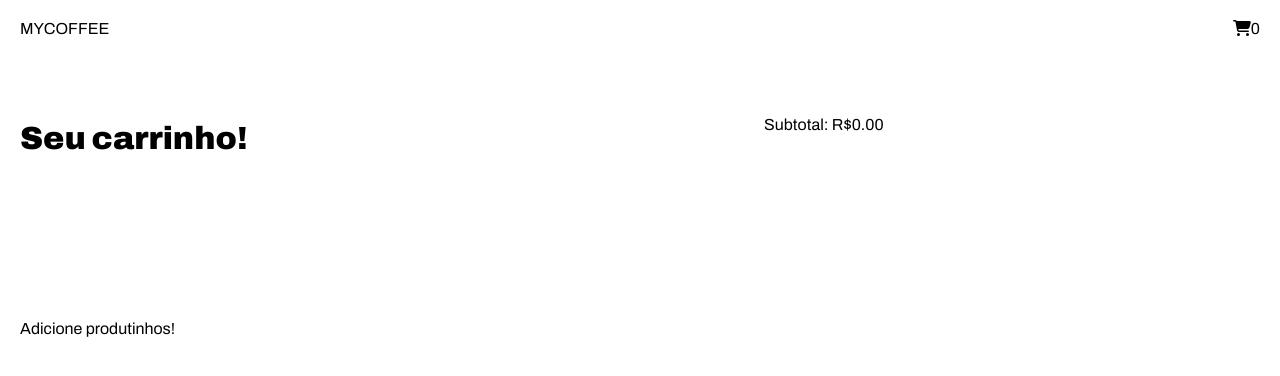
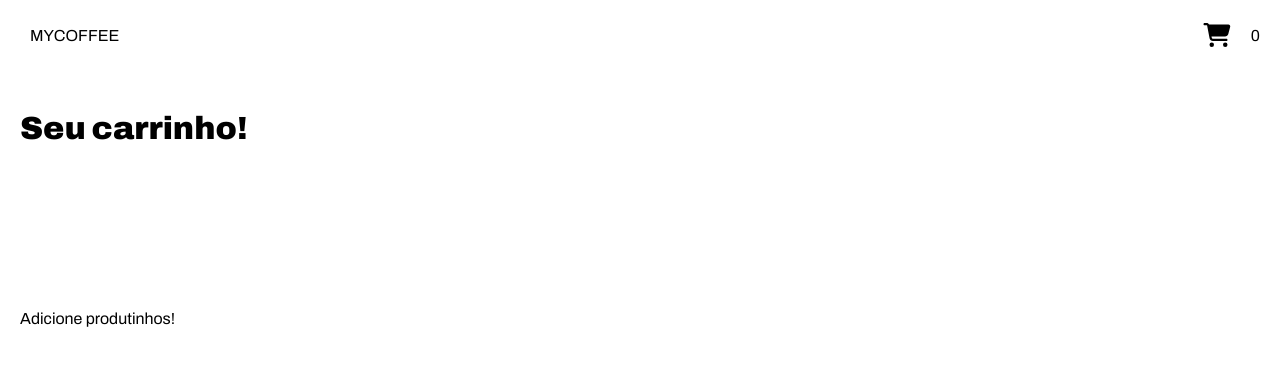
Before and after one commit to leonardonicola/mycoffee, a Vue app: page /cart in a window 1280 px wide. Shown: the top 376 px of the page. Built offline with nearby package versions, Linux system fonts and the light colour scheme; what vue-prlx would draw is missing.

Commit message:
Adição de popup do carrinho no header

```diff
--- a/src/components/Produtos.vue
+++ b/src/components/Produtos.vue
@@ -19,11 +19,6 @@
 
 <script>
 export default {
-    data(){
-        return{
-            show:false
-        }
-    },
     methods:{
         addToCart(product){
             this.$store.commit('addToCart', product)
@@ -52,7 +47,6 @@ export default {
         margin: 0 auto;
         transform: scale(5);
     }
-
 
     .produtos__card{
         display: grid;
--- a/src/store/index.js
+++ b/src/store/index.js
@@ -6,9 +6,9 @@ Vue.use(Vuex)
 export default new Vuex.Store({
   state: {
     copos:[
-      {id: 0, title: 'Coffee Box', img:'copocafe.jpg', preco:200},
-      {id: 1, title: 'Kit My Coffee', img:'kitcoffee.jpg', preco:79.88},
-      {id: 2, title: 'Zebra Cup', img:'copolistrado.jpg', preco:38.99}
+      {id: 0, title: 'Coffee Box', img:'copocafe.jpg', preco:200, qty:0},
+      {id: 1, title: 'Kit My Coffee', img:'kitcoffee.jpg', preco:79.88, qty:0},
+      {id: 2, title: 'Zebra Cup', img:'copolistrado.jpg', preco:38.99, qty:0}
   ],
     cart:[],
     total:0
--- a/src/views/Cart.vue
+++ b/src/views/Cart.vue
@@ -12,8 +12,10 @@
         <button @click.stop="removeProduct(produto)">REMOVER 1 ITEM</button>
       </div>
     </div>
-    <div class="cart__summary">
+    <div class="cart__summary" v-if="$store.state.cart != ''">
       <p>Subtotal: R${{$store.state.total.toFixed(2)}}</p>
+      <p>Frete: R$20.00</p>
+      <p>Total: R${{($store.state.total + 20).toFixed(2)}}</p>
       <button v-if="$store.state.cart != ''">CHECKOUT</button>
     </div>
   </div>
@@ -36,7 +38,6 @@ export default {
   height: 100vh;
   grid-template-columns: 60% 40%;
   padding: 20px;
-  margin: 80px 0;
 }
 
 .cart__products{
--- a/src/views/Header.vue
+++ b/src/views/Header.vue
@@ -1,37 +1,144 @@
 <template>
-  <header class="header">
-    <router-link to="/">MYCOFFEE</router-link>
-    <router-link to="/cart"><fa icon="shopping-cart"/>{{$store.state.cart.length}}</router-link>
+  <header>
+    <div class="header">
+      <router-link to="/">MYCOFFEE</router-link>
+      <div class="header__shopping">
+        <fa class="header__icon" @click="showCart" icon="shopping-cart"/>
+        <p>{{this.$store.state.cart.length}}</p>
+      </div>
+   </div>
+    <div v-if="show && productList != ''" class="header__cart">
+        <div v-for="produto in productList" :key="produto.id">
+          <div class="header__img">
+            <img :src="require('@/assets/' + produto.img + '')" alt="Produto no carrinho">
+          </div>
+          <p>{{produto.title}} | Quantidade: {{produto.qty}}</p>
+          <p>R${{produto.preco}}</p>
+          <button @click="removeProduct(produto)">REMOVER 1 ITEM</button>
+        </div>
+        <router-link class="header__link" @click.native="scrollToTop(); showCart()" to="/cart" >CHECKOUT</router-link>
+    </div>
   </header>
 </template>
 
 <script>
+import {mapState} from 'vuex'
 export default {
+  data(){
+    return{
+      show:false
+    }
+  },
+  methods:{
+    showCart(){
+      this.show = !this.show
+    },
+    removeProduct(prod){
+      this.$store.commit('removeProduct', prod)
+    },
+    scrollToTop() {
+      window.scrollTo(0,0);
+    }
+  },
+  computed: mapState({
+    productList: state => state.cart
+  })
+}
 
-}
 </script>
 
-<style>
+<style scoped>
+  header{
+    position: sticky;
+    top: 0;
+    z-index:99;
+  }
+
   .header{
     display: flex;
-    z-index: 99;
-    top: 0;
-    left: 0;
-    right: 0;
-    position: fixed;
+    width: 100%;
+    height: 70px;
+    justify-content: space-between;
+    align-items: center;
     background-color: #fff;
+    padding: 20px;
+  }
+
+  .header__icon{
+    padding: 5px;
+    transform: scale(1.5);
+    cursor:pointer;
+  }
+
+  .header__icon:hover{
+    background-color: rgba(0, 0, 0, 0.171);
+  }
+
+  .header__cart{
+    position: absolute;
+    z-index: 100;
+    right: 20px;
+    width: 30%;
+    height: 400px;
+    padding: 30px;
+    background-color: #fff;
+    overflow:auto;
+    border: 0.5px solid black;
+    box-shadow: 0 10px 9px rgba(0, 0, 0, 0.144);
+    border-top: none
+  }
+
+  .header__img img{
+    width: 100%;
+    height: 100%;
+    object-fit: cover;
+  }
+
+  .header__img img:hover{
+    transform: scale(1.1);
+  }
+
+  .header__img{
+    width: 200px;
+    height: 200px;
+    margin:20px 0;
+    overflow:hidden;
+  }
+
+  .header__shopping{
+    display: flex;
     align-items: center;
-    justify-content: space-between;
-    padding: 10px;
+    gap: 20px;
   }
 
   a{
     text-decoration: none;
-    color: black;
+    color: #000;
     padding: 10px;
   }
 
   a:hover{
-    background-color: rgba(0, 0, 0, 0.192);
+    background-color: rgba(0, 0, 0, 0.171);
+  }
+
+  .header__link{
+    display: block;
+    margin:20px 0;
+    width: fit-content;
+  }
+
+  @media screen and (max-width: 950px) {
+    .header__cart{
+    position: fixed;
+    z-index: 98;
+    right: 0;
+    top:70px;
+    left: 0;
+    bottom: 0;
+    width: 100%;
+    height: 100%;
+    border: none;
+    padding: 50px;
+  }
   }
 </style>
```
